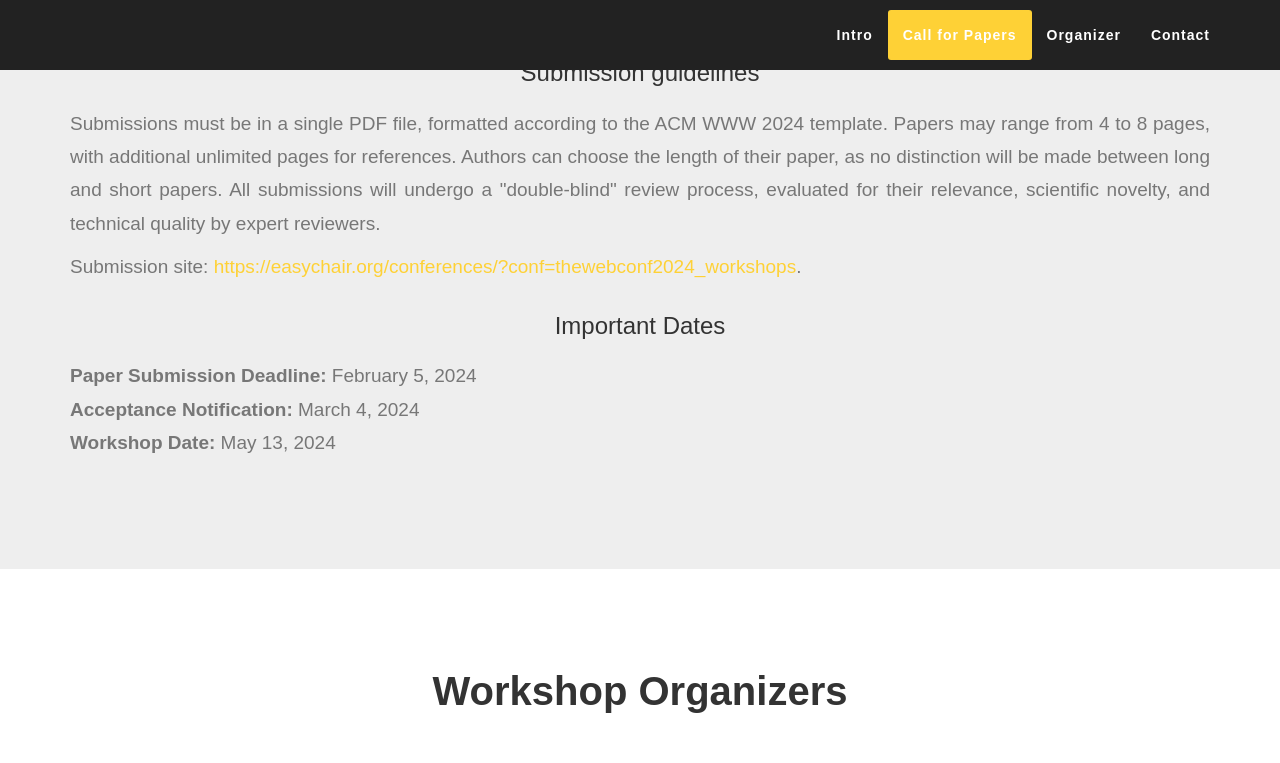
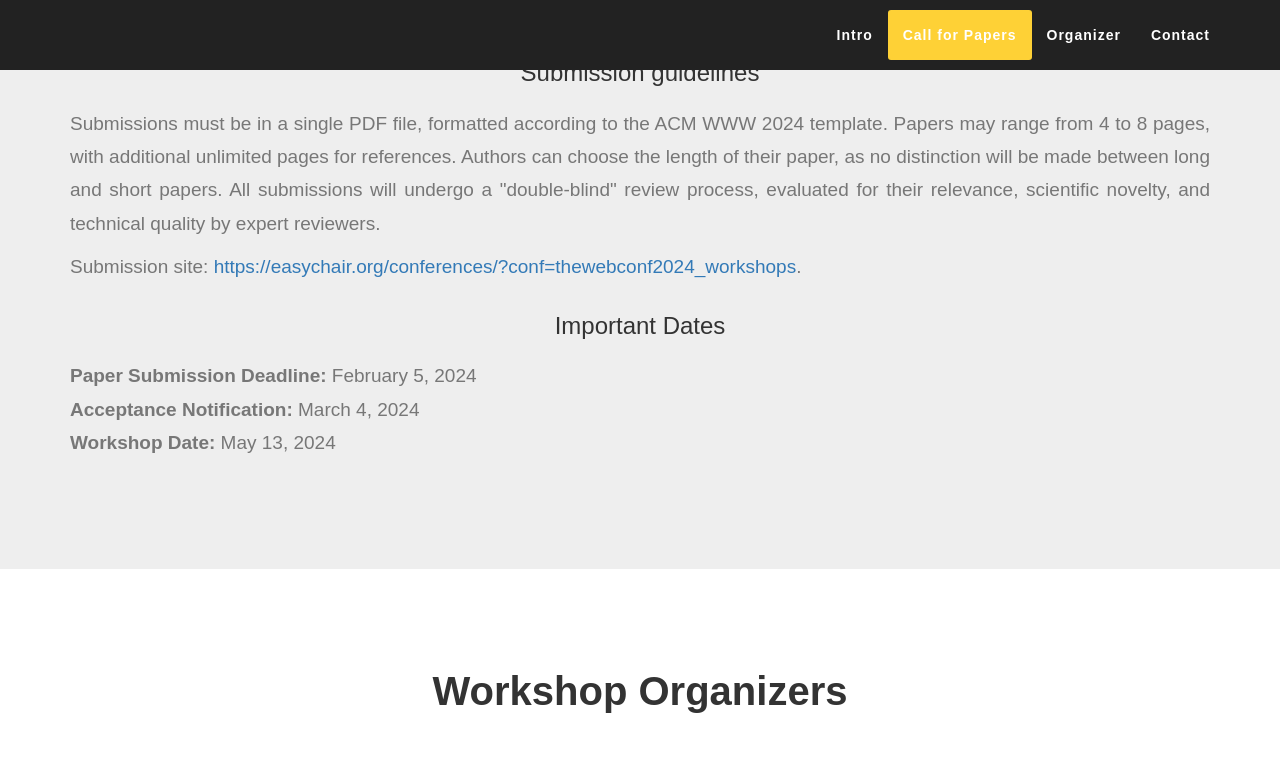
Before and after one commit to IRMeetsLLM/IRMeetsLLM.github.io, a Jekyll site: the page built from index.md, in a window 1280 px wide and 1400 px high, scrolled down 2896 px. Shown: the top 763 px of the window. Built offline with Jekyll 4.4.1, drawn with Linux system fonts in a browser that asks for light colours; nearby versions of some CDN libraries; some web fonts are replaced; grey boxes are pictures that could not be loaded.

Commit message:
Update agency.css

```diff
--- a/assets/css/agency.css
+++ b/assets/css/agency.css
@@ -27,10 +27,6 @@ a:focus,
 a:active,
 a.active {
     outline: 0
-}
-
-a {
-    color: #fed136
 }
 
 a:hover,
```
